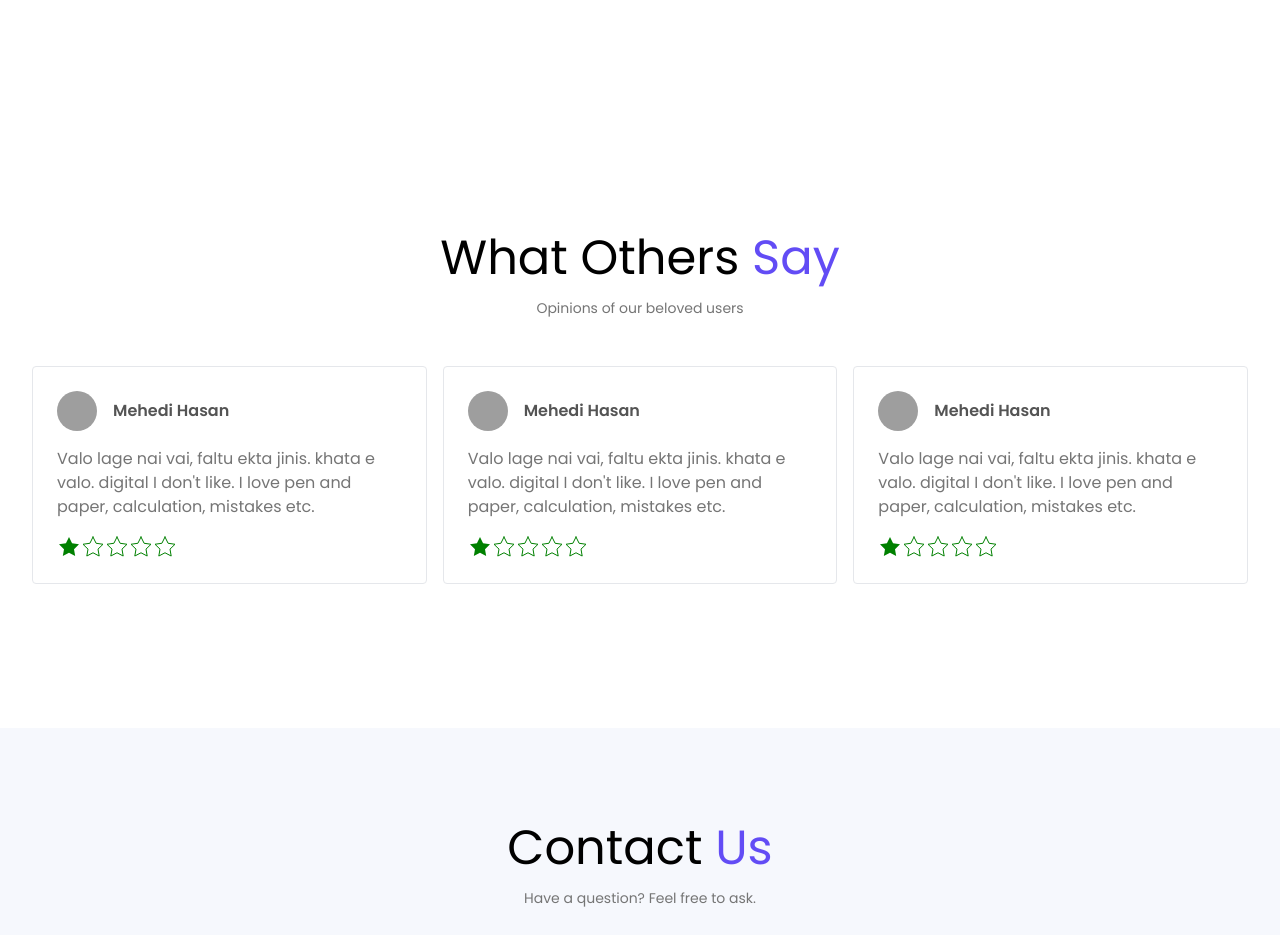
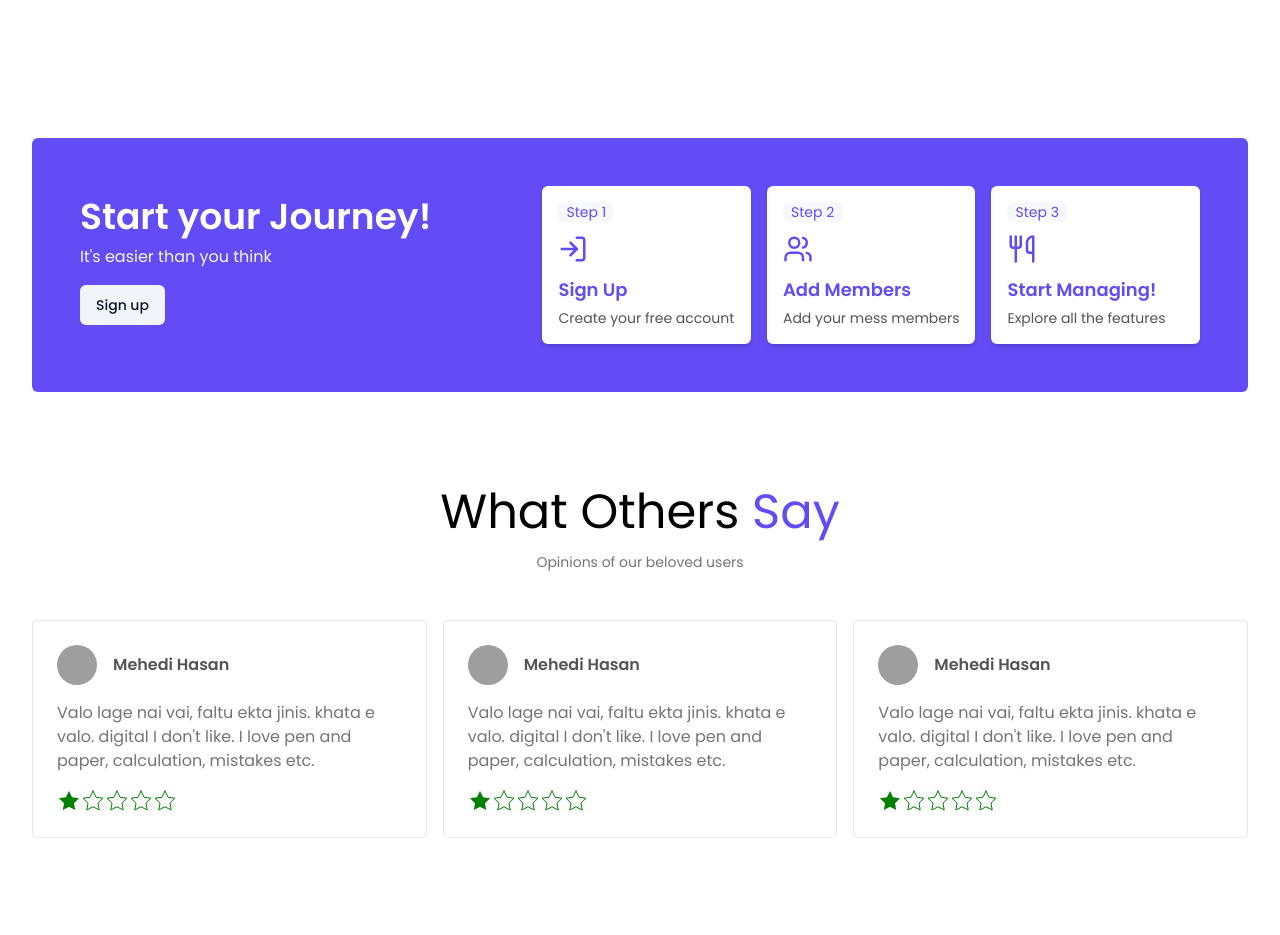
Before and after one commit to mehediyz/meal-management, a React (Vite) app: page / in a window 1280 px wide. Shown: the part 1220-2155 px from the top of the page. Built offline with nearby package versions, Linux system fonts and the light colour scheme; grey boxes are pictures that could not be loaded.

Commit message:
added get started section

```diff
--- /dev/null
+++ b/src/components/home/GetStarted/GetStarted.jsx
@@ -0,0 +1,32 @@
+import { getStartedData } from "@/constants/data";
+import GetStartedCard from "./GetStartedCard";
+import { Button } from "@/components/ui/button";
+import { useNavigate } from "react-router-dom";
+
+const GetStarted = () => {
+  const navigate = useNavigate();
+  return (
+    <div className="container mx-auto">
+      <div className="bg-primary text-white p-12 rounded-md flex justify-between items-center">
+        <div>
+          <h1 className="text-4xl font-semibold">Start your Journey!</h1>
+          <p className="py-2 text-grey-50">It's easier than you think</p>
+          <Button
+            variant="secondary"
+            className="my-2"
+            onClick={() => navigate("/signup")}
+          >
+            Sign up
+          </Button>
+        </div>
+        <div className="grid grid-cols-3 gap-4">
+          {getStartedData.map((item) => (
+            <GetStartedCard key={item.title} data={item} />
+          ))}
+        </div>
+      </div>
+    </div>
+  );
+};
+
+export default GetStarted;
--- /dev/null
+++ b/src/components/home/GetStarted/GetStartedCard.jsx
@@ -0,0 +1,14 @@
+const GetStartedCard = ({ data }) => {
+  return (
+    <div className="p-4 bg-white rounded-md text-sm space-y-1 shadow-md hover:scale-105 duration-150 ease-in-out">
+      <span className="bg-primary-50 px-2 rounded-md text-primary">
+        Step {data.step}
+      </span>
+      <p className="text-primary py-2">{<data.icon size="30px" />}</p>
+      <h1 className="text-lg font-semibold text-primary">{data.title}</h1>
+      <p className="text-grey-600">{data.description}</p>
+    </div>
+  );
+};
+
+export default GetStartedCard;
--- a/src/constants/data.js
+++ b/src/constants/data.js
@@ -1,5 +1,6 @@
 import {
   LayoutDashboard,
+  LogIn,
   Receipt,
   ShoppingBasket,
   SquareKanban,
@@ -98,3 +99,25 @@ export const featuresData = [
     description: "Final report of the month",
   },
 ];
+
+//
+export const getStartedData = [
+  {
+    icon: LogIn,
+    step: 1,
+    title: "Sign Up",
+    description: "Create your free account",
+  },
+  {
+    icon: Users,
+    step: 2,
+    title: "Add Members",
+    description: "Add your mess members",
+  },
+  {
+    icon: Utensils,
+    step: 3,
+    title: "Start Managing!",
+    description: "Explore all the features",
+  },
+];
--- a/src/pages/Home/Home.jsx
+++ b/src/pages/Home/Home.jsx
@@ -1,5 +1,6 @@
 import ContactUs from "@/components/home/Contact/ContactUs";
 import Features from "@/components/home/Features/Features";
+import GetStarted from "@/components/home/GetStarted/GetStarted";
 import Hero from "@/components/home/Hero";
 import Testimonials from "@/components/home/Testimonials/Testimonials";
 
@@ -8,6 +9,7 @@ const Home = () => {
     <div>
       <Hero />
       <Features />
+      <GetStarted />
       <Testimonials />
       <ContactUs />
     </div>
```
